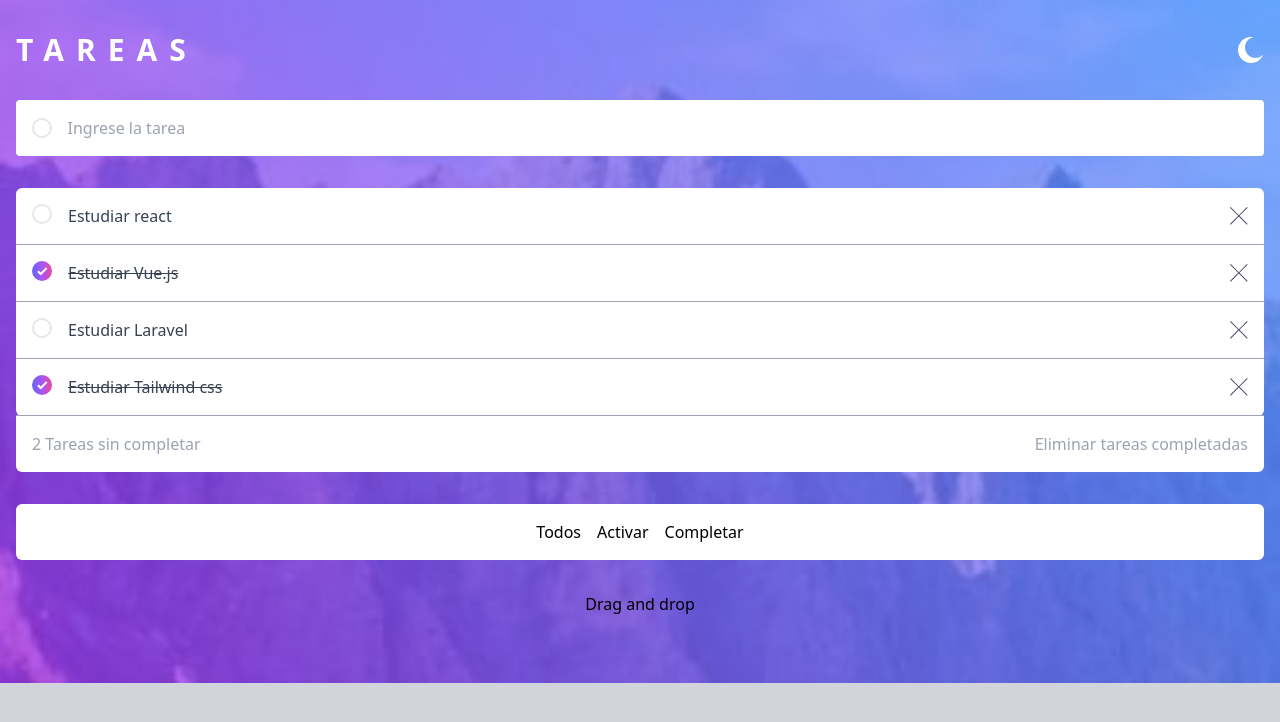
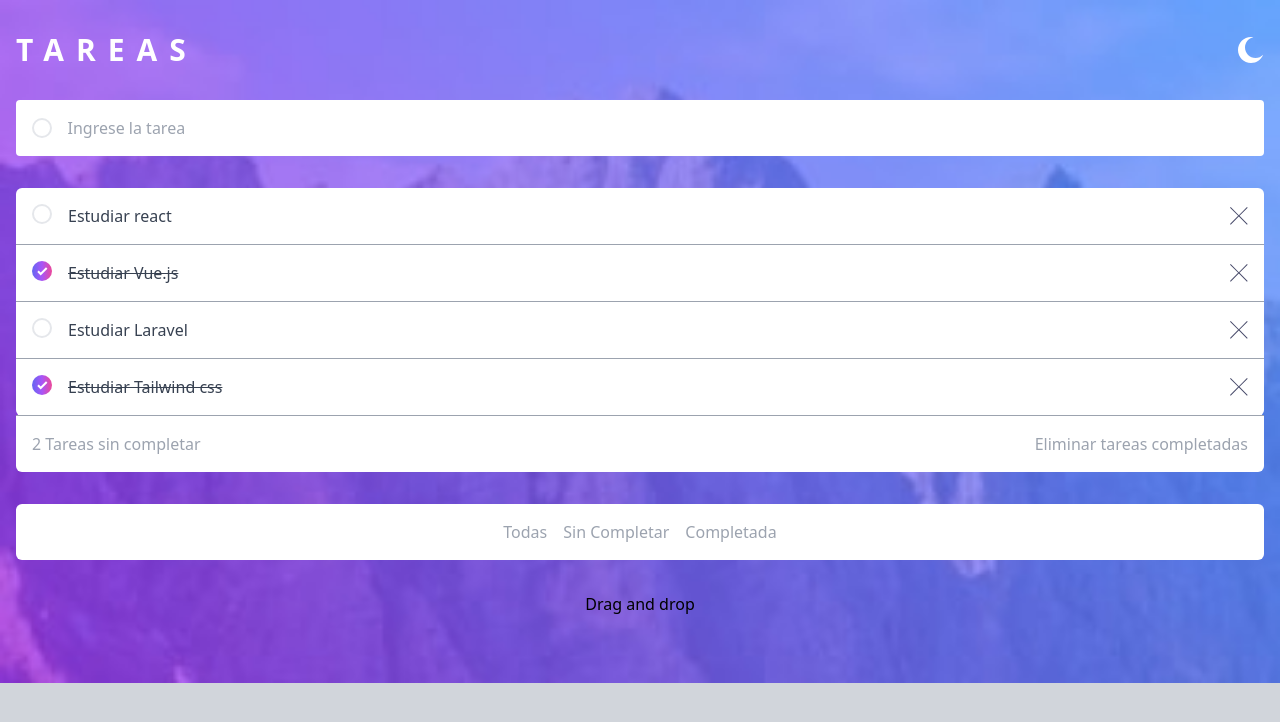
Before and after one commit to Sttiven09/app-tareas-react-tailwind, a React (Vite) app: page / in a window 1280 px wide. Shown: the top 722 px of the page. Built offline with nearby package versions, Linux system fonts and the light colour scheme.

Commit message:
app tareas version movil - implementando funcionalidad filtrar tareas

```diff
--- a/src/App.jsx
+++ b/src/App.jsx
@@ -58,9 +58,20 @@ const App = () => {
     const eliminarTareasCompletadas = () => {
       setTareas(tareas.filter((tarea) => !tarea.completado))
     }
+    const [filtar, setfiltar] = useState("todas")
 
+    const cambiarFiltro = (filtrar) => setfiltar(filtrar)
 
-
+    const filtrarTareas = () =>{
+    switch(filtar){
+      case "todas":
+        return tareas
+      case "sinCompletar":
+        return tareas.filter((tarea) => !tarea.completado)
+      case "completada":
+        return tareas.filter((tarea) => tarea.completado)
+    }
+  }
 
   return (<div className="bg-[url('./assets/images/bg-mobile-light.jpg')] bg-no-repeat bg-contain min-h-screen bg-gray-300">
     {/*Header*/}
@@ -69,11 +80,11 @@ const App = () => {
       {/*Crear Tareas*/}
       <CrearTarea crearTarea={crearTarea}/>
       {/*TareaList Lista de todas las tareas ItemTarea -> articulos*/}
-      <ListaTareas tareas={tareas} eliminarTarea={eliminarTarea} actualizarTarea={actualizarTarea}/>
+      <ListaTareas tareas={filtrarTareas()} eliminarTarea={eliminarTarea} actualizarTarea={actualizarTarea}/>
       {/*Tareas computadas - contar cantidad de tareas*/}
       <TareasComputadas tareasNoCompletadas={tareasNoCompletadas} eliminarTareasCompletadas={eliminarTareasCompletadas}/>
       {/*TareaFiltrar -> FiltrarTareas */}
-      <FiltarTareas/>
+      <FiltarTareas cambiarFiltro={cambiarFiltro} filtar={filtar}/>
     </main>
 
       <Footer/>
--- a/src/components/FiltrarTareas.jsx
+++ b/src/components/FiltrarTareas.jsx
@@ -1,10 +1,10 @@
-const FiltarTareas = () => {
+const FiltarTareas = ({cambiarFiltro, filtrar}) => {
     return (
         <section className="container mx-auto mt-8">
             <div className="py-4 px-4 rounded-md flex justify-center bg-white gap-4">
-                <button className="hover:text-blue-600">Todos</button>
-                <button className="hover:text-blue-600">Activar</button>
-                <button className="hover:text-blue-600">Completar</button>
+                <button className={`${filtrar === "todas" ? "text-blue-500 hover:text-gray-400": "text-gray-400 hover:text-blue-500"}`} onClick={()=> cambiarFiltro("todas")}>Todas</button>
+                <button className={`${filtrar === "sinCompletar" ? "text-blue-500 hover:text-gray-400": "text-gray-400 hover:text-blue-500"}`} onClick={()=> cambiarFiltro("sinCompletar")} >Sin Completar</button>
+                <button className={`${filtrar === "completada" ? "text-blue-500 hover:text-gray-400": "text-gray-400 hover:text-blue-500"}`} onClick={()=> cambiarFiltro("completada")}>Completada</button>
             </div>
         </section>
     )
```
